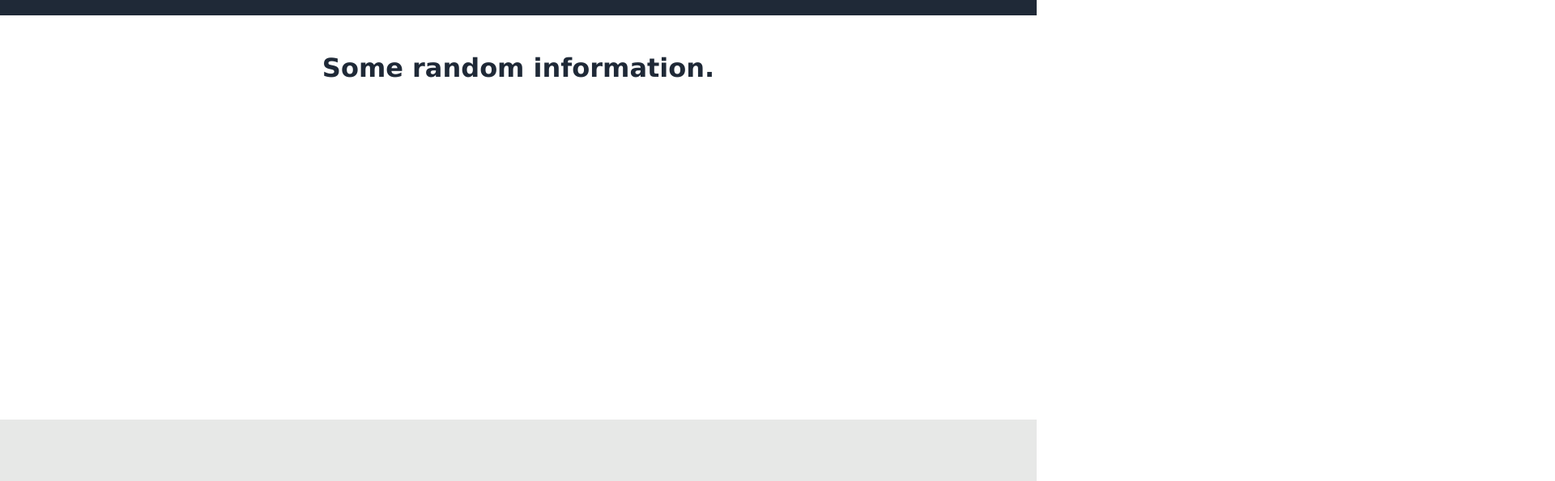
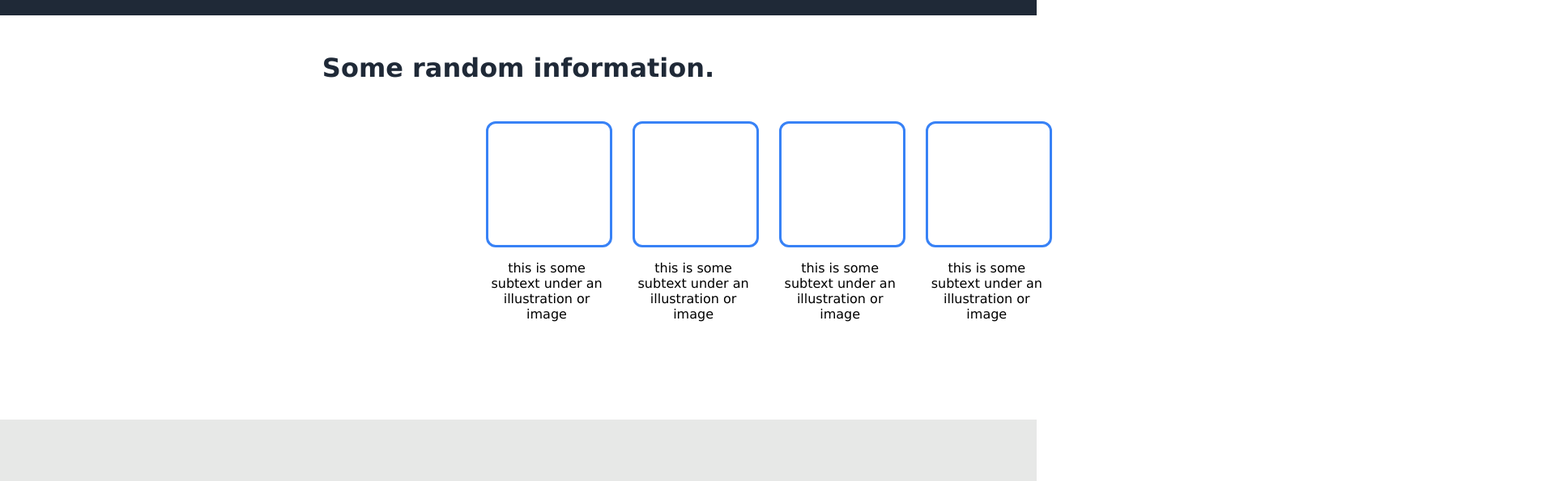
Before and after one commit to brotangerine/first-css-webpage, a plain HTML site: page index.html in a window 1280 px wide. Shown: the part 381-976 px from the top of the page at 81% size, 1920 px wide, since content can reach past the window. Drawn offline with Linux system fonts and the light colour scheme.

Commit message:
Completed first webpage.

```diff
--- a/index.html
+++ b/index.html
@@ -32,17 +32,19 @@
 
     <div class="pic_container">
         <h1 class="info">Some random information.</h1>
+
+        <div class="pictures"> </div>
+            <ul>
+                <li><div class="pic_1"> </div>
+                    <p class="pic">this is some subtext under an illustration or image</p></li>
+                <li><div class="pic_2"> </div>
+                    <p class="pic">this is some subtext under an illustration or image</p></li>
+                <li><div class="pic_3"> </div>
+                    <p class="pic">this is some subtext under an illustration or image</p></li>
+                <li><div class="pic_4"> </div>
+                    <p class="pic">this is some subtext under an illustration or image</p></li>
+            </ul>
     </div>
-        <div class="pictures"> </div>
-            <div class="pic_1"> </div>
-                <p>this is some subtext under an illustration</p>
-            <div class="pic_2"> </div>
-                <p>this is some subtext under an illustration</p>
-            <div class="pic_3"> </div>
-                <p>this is some subtext under an illustration</p>
-            <div class="pic_4"> </div>
-                <p>this is some subtext under an illustration</p>
-
     <div class="quote_container">
         <p><em>This is an inspiring quote, or a testimonial from a customer.
            Maybe it's just filling up space, or maybe people will actually
@@ -54,10 +56,11 @@
          <div class="sup_box">
             <h1>Call to action! It's time!</h1>
             <p>Sign up for our product by clicking that button right over there!</p>
-            <button>Sign up</button>
+            <button class="button_2">Sign up</button>
          </div>
 
-    <div class="footer_container"></div>
-         <p>Copyright The Odin Project</p>
+    <div class="footer_container">
+         <p class="copy">Copyright © The Odin Project 2021</p>
+    </div>
 </body>
 </html>
--- a/styles.css
+++ b/styles.css
@@ -1,6 +1,7 @@
 html{
     height: auto;
-    width: min-content;
+    width:min-content;
+    overflow-x:hidden;
     font-family: Verdana, Geneva, Tahoma, sans-serif;
 }
 
@@ -78,7 +79,6 @@ li{
     padding: 100px 165px;
     right: -1100px;
     top: -200px;
-
 }
 
 .pic_container{
@@ -96,11 +96,57 @@ li{
     top: 25px;
 }
 
-.pictures{
+.pic_1, .pic_2, .pic_3, .pic_4{
+    right: -550px;
+}
+
+.pic_1{
     position: relative;
-    white-space: nowrap;
     border-style: solid;
-    border: #3882F6;
+    border: 3px solid #3882F6;
+    border-radius: 12px;
+    height: 150px;
+    width: 150px;
+    top: 50px;
+}
+
+.pic_2{
+    position: relative;
+    border-style: solid;
+    border: 3px solid #3882F6;
+    border-radius: 12px;
+    height: 150px;
+    width: 150px;
+    top: 50px;
+}
+
+.pic_3{
+    position: relative;
+    border-style: solid;
+    border: 3px solid #3882F6;
+    border-radius: 12px;
+    height: 150px;
+    width: 150px;
+    top: 50px;
+}
+
+.pic_4{
+    position: relative;
+    border-style: solid;
+    border: 3px solid #3882F6;
+    border-radius: 12px;
+    height: 150px;
+    width: 150px;
+    top: 50px;
+}
+
+
+.pic{
+    position: relative;
+    text-align: center;
+    width: 150px;
+    top: 50px;
+    right: -550px;
 }
 
 .quote_container{
@@ -112,7 +158,7 @@ li{
 .quote_container p{
     font-size: 36px;
     margin: auto;
-    width: 850px;
+    width: 825px;
     position: relative;
     top: 150px;
     display: flex;
@@ -127,7 +173,7 @@ display: flex;
     justify-content: center;
     flex-wrap: nowrap;
     top: 150px;
-left: 275px;
+    left: 250px;
 }
 
 .sup_container{
@@ -138,6 +184,55 @@ left: 275px;
 
 .footer_container{
     background-color: #1f2937;
-    width: 100%; height: 50px;
+    width: 100%; height: 100px;
     position: absolute; top: 1700px; right:0cqmin;
+    display: flex;
+    justify-content: center;
+    align-items: center;
 }
+
+.sup_box{
+    background-color: #3882F6;
+    position: relative;
+    width: 1100px;
+    height: 150px;
+    top: 1075px;
+    left: 400px;
+    border-radius: 12px;
+}
+
+.sup_box h1{
+    color: white;
+    position: absolute;
+    left: 150px;
+    top: 35px;
+    font-size: 24px;
+}
+
+.sup_box p{
+    color: white;
+    position: absolute;
+    left: 150px;
+    top: 60px;
+    font-size: 18px;
+}
+
+.button_2{
+    font-weight: bold;
+    font-size: 18px;
+    border-radius: 8px;
+    border-color: white;
+    background-color: #3882F6;
+    color: white;
+    width: 150px;
+    height: 35px;
+    position: absolute;
+    right: 150px;
+    top: 55px;
+    border-style: solid;
+}
+
+.copy{
+    color: white;
+    position: absolute;
+}
```
Lines whose indentation alone changed are shown as unchanged.
